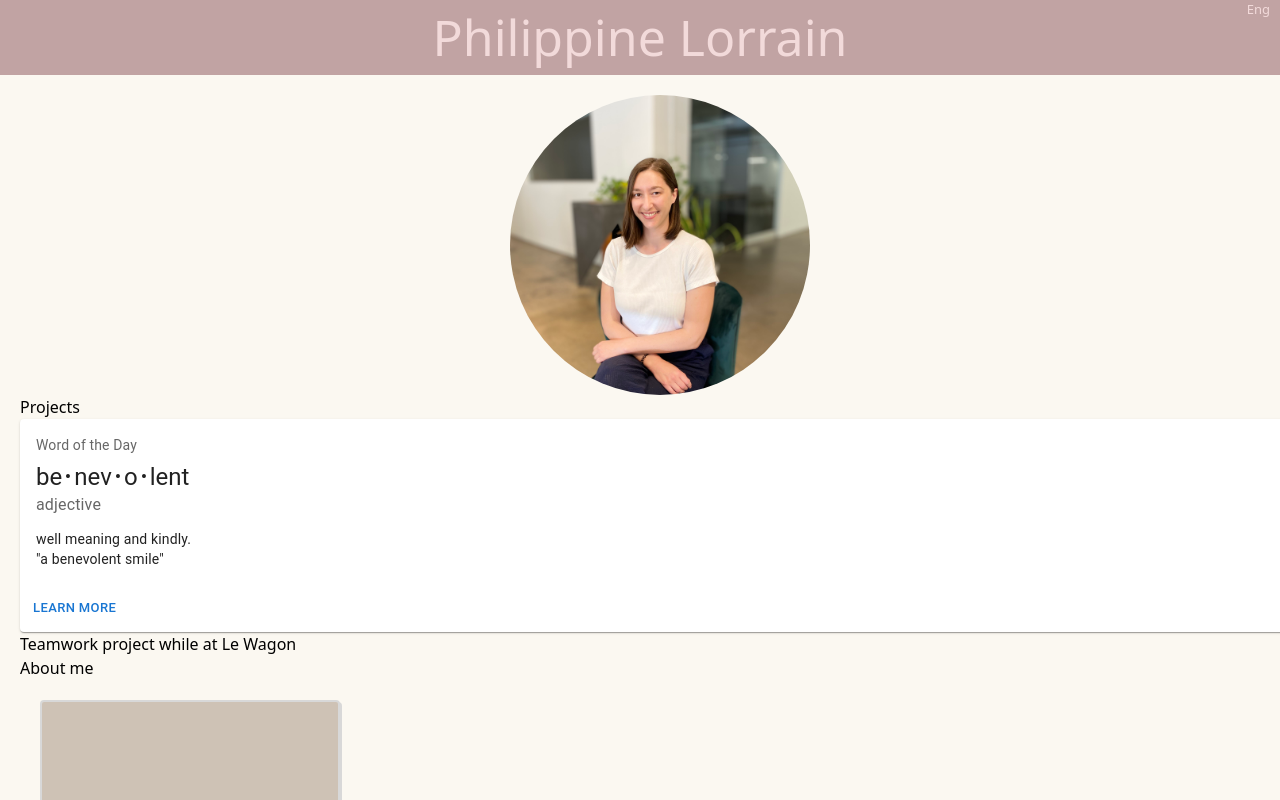
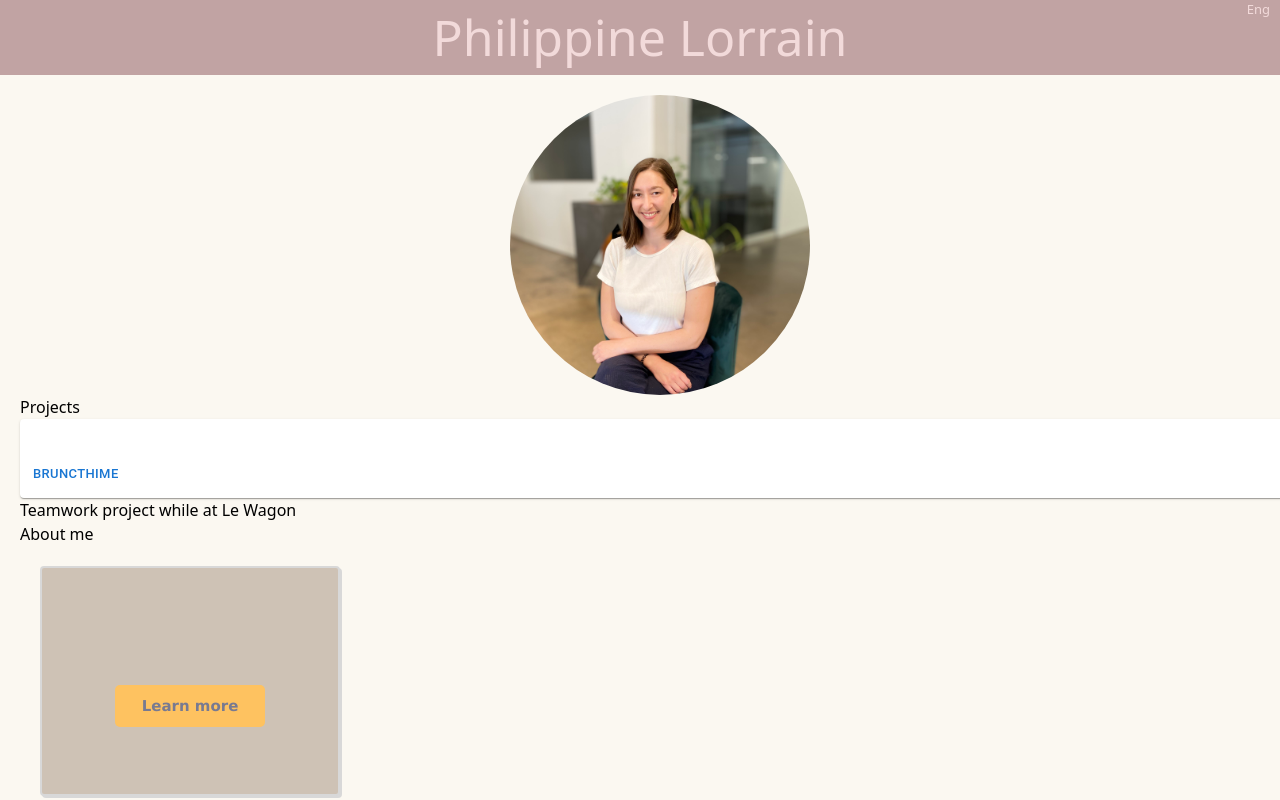
Before and after one commit to Plorrain/my-own-personnal-app, a React (Create React App) app: page / in a window 1280 px wide. Shown: the top 800 px of the page. Built offline with nearby package versions, Linux system fonts and the light colour scheme.

Commit message:
card component: it's a disaster, I suspect its also not really for react:

```diff
--- a/src/components/UI/BasicCard.js
+++ b/src/components/UI/BasicCard.js
@@ -34,23 +34,17 @@ export default function BasicCard() {
   return (
     <Card sx={{ minWidth: 275 }}>
       <CardContent>
-        <Typography sx={{ fontSize: 14 }} color="text.secondary" gutterBottom>
-          Word of the Day
-        </Typography>
-        <Typography variant="h5" component="div">
-          be{bull}nev{bull}o{bull}lent
-        </Typography>
-        <Typography sx={{ mb: 1.5 }} color="text.secondary">
-          adjective
+        {/* <Typography sx={{ fontSize: 14 }} color="text.secondary" gutterBottom>
+        </Typography> */}
+        {/* <Typography sx={{ mb: 1.5 }} color="text.secondary">
         </Typography>
         <Typography variant="body2">
-          well meaning and kindly.
           <br />
           {'"a benevolent smile"'}
-        </Typography>
+        </Typography> */}
       </CardContent>
       <CardActions>
-        <Button size="small">Learn More</Button>
+        <Button size="small">Bruncthime</Button>
       </CardActions>
     </Card>
   );
```
